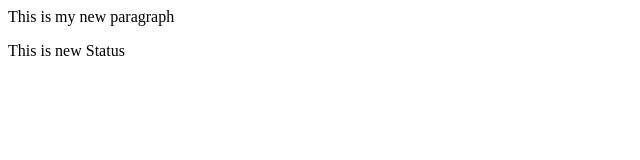
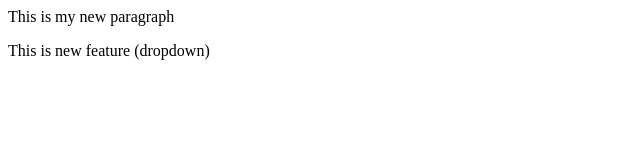
Before and after one commit to panchalAdinath/LocalRepo, a plain HTML site: page index.html in a window 1280 px wide. Shown: the full height of the page, 0-640 px from the left. Drawn offline with Linux system fonts and the light colour scheme.

```diff
--- a/index.html
+++ b/index.html
@@ -1,2 +1,2 @@
 <p>This is my new paragraph</p>
-<p>This is new Status</p>
+<p>This is new feature (dropdown)</p>
```
